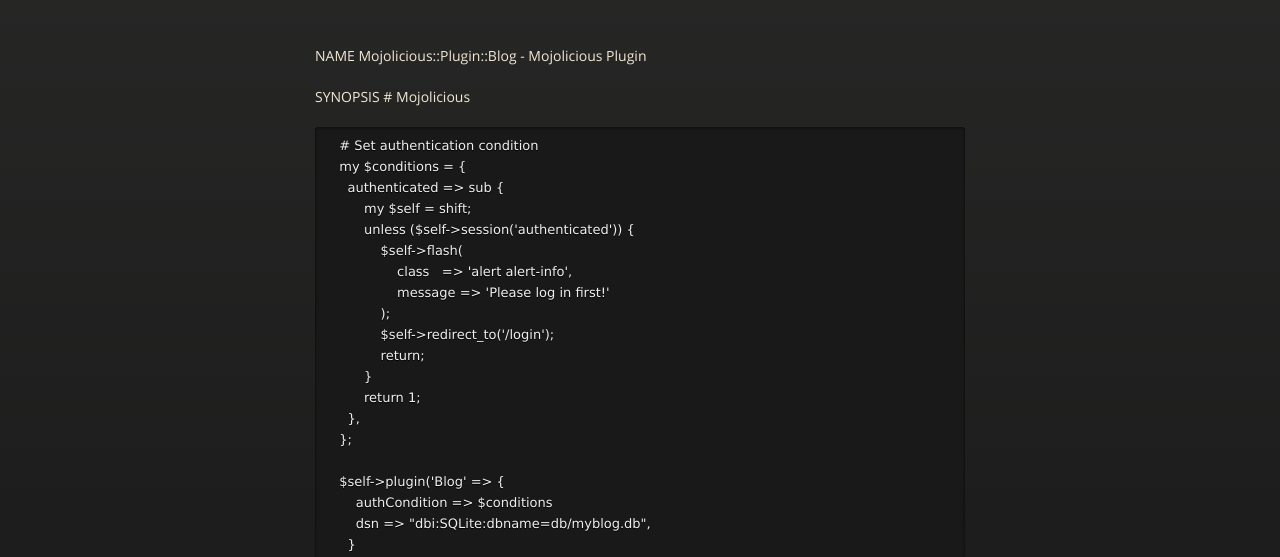
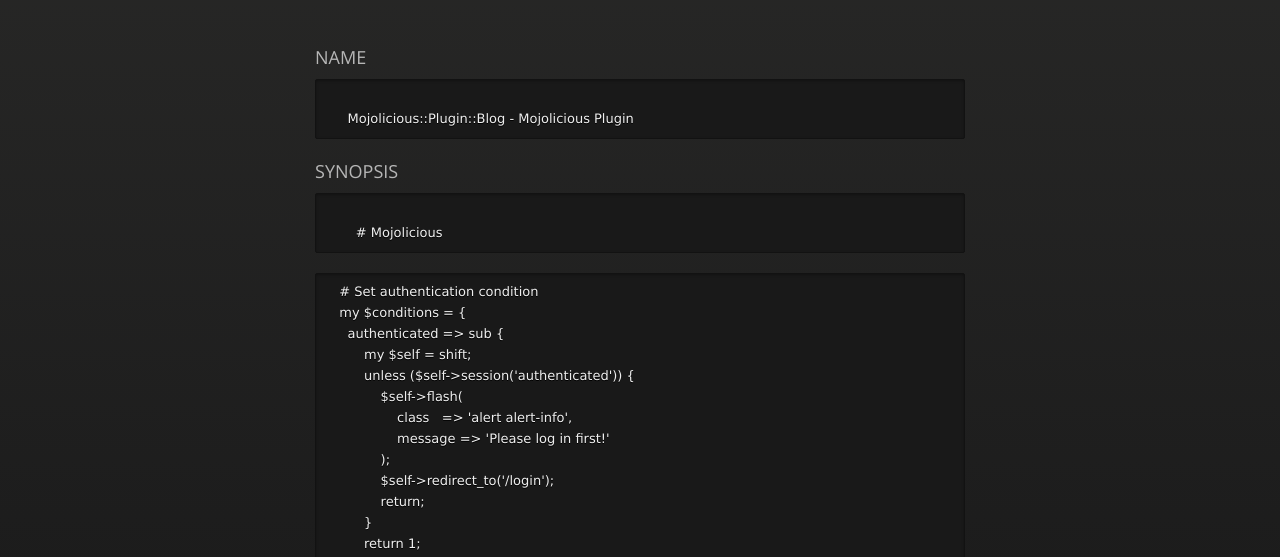
Before and after one commit to adam-stokes/Mojolicious-Plugin-Blog, a plain HTML site: page index.html in a window 1280 px wide. Shown: the part 226-783 px from the top of the page. Drawn offline with nearby package versions, Linux system fonts and the light colour scheme.

Commit message:
update index page
Signed-off-by: Adam Stokes <adam.stokes@ubuntu.com>

```diff
--- a/index.html
+++ b/index.html
@@ -38,11 +38,17 @@
           <span class="credits right">Hosted on GitHub Pages &mdash; Theme by <a href="http://twitter.com/#!/michigangraham">mattgraham</a></span>
         </div>
 
-        <p>NAME
-    Mojolicious::Plugin::Blog - Mojolicious Plugin</p>
+<h3>
+<a name="name" class="anchor" href="#description"><span class="octicon octicon-link"></span></a>NAME</h3>
+<pre><code>
+    Mojolicious::Plugin::Blog - Mojolicious Plugin
+</code></pre>
 
-<p>SYNOPSIS
-      # Mojolicious</p>
+<h3>
+<a name="name" class="anchor" href="#description"><span class="octicon octicon-link"></span></a>SYNOPSIS</h3>
+<pre><code>
+      # Mojolicious
+</code></pre>
 
 <pre><code>  # Set authentication condition
   my $conditions = {
```
